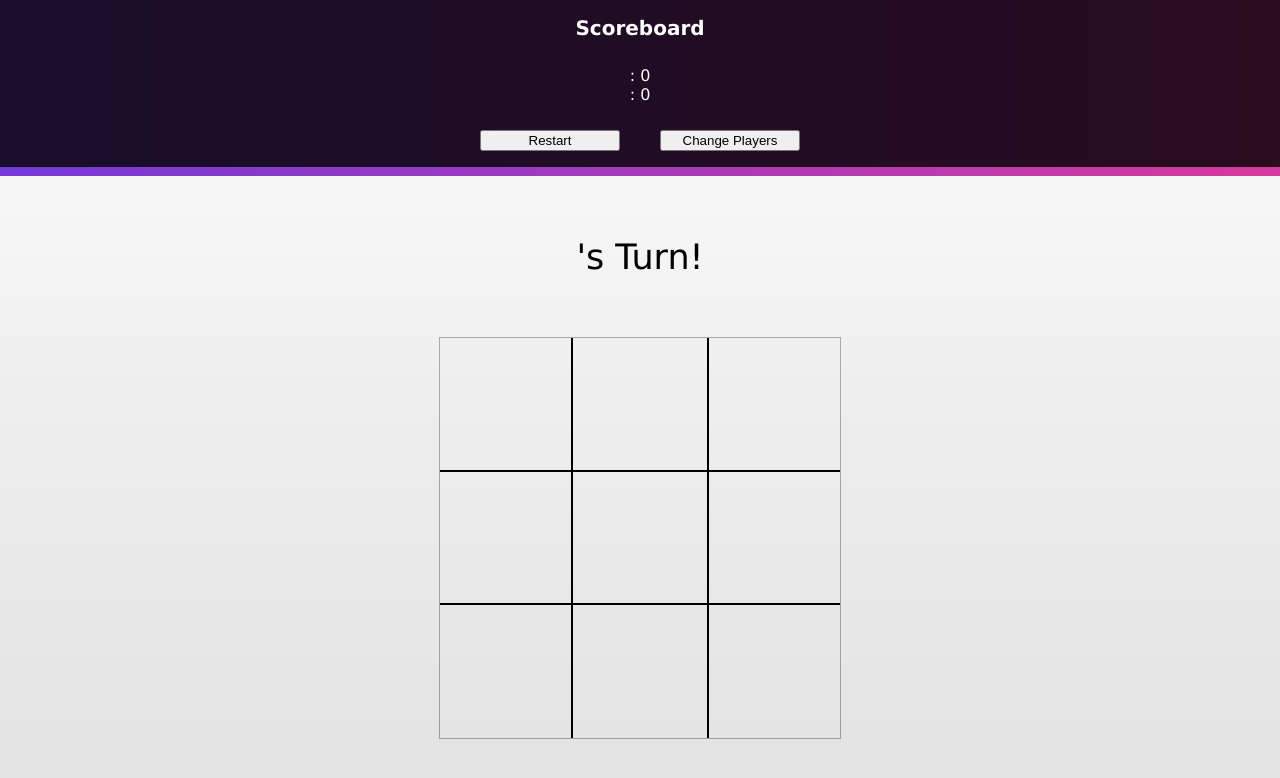
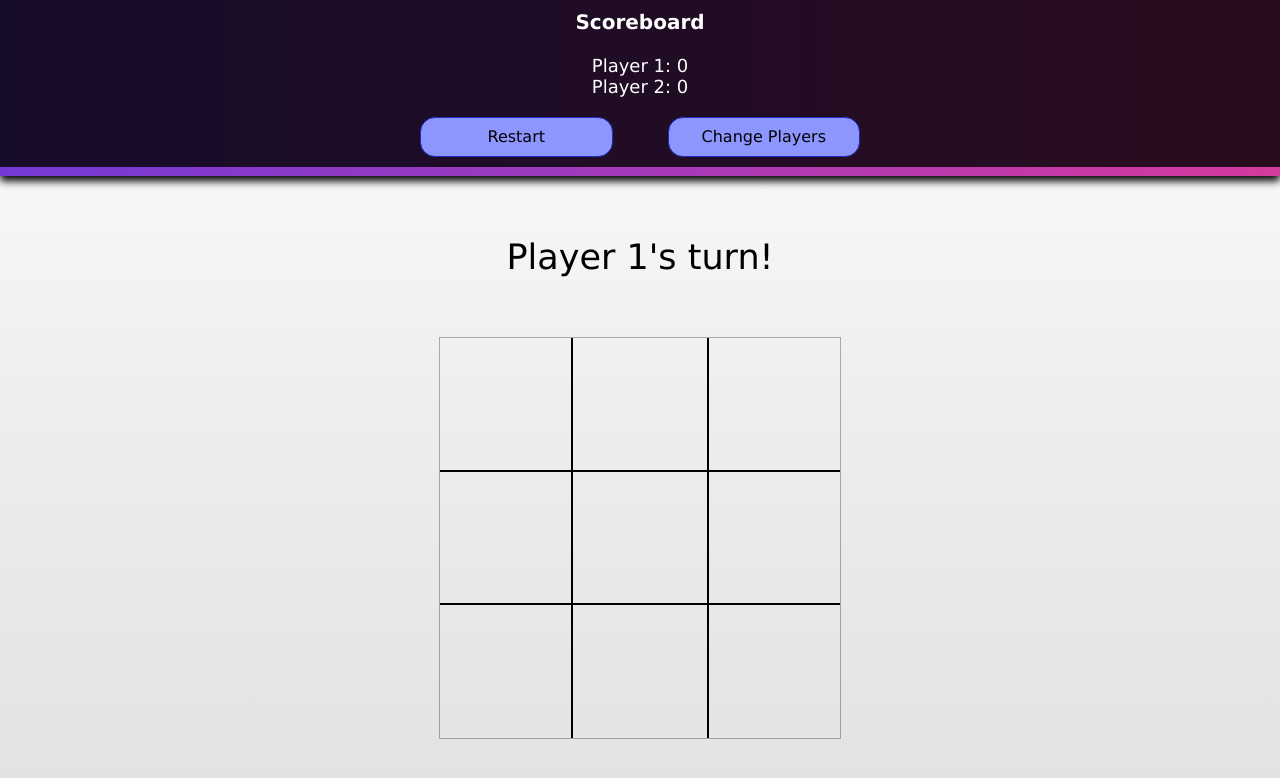
Before and after one commit to ghfinatti/tic-tac-toe, a plain HTML site: page index.html in a window 1280 px wide. Both pictures are taken after a click on the button "Start". Drawn offline with Linux system fonts and the light colour scheme.

Commit message:
first version ready

```diff
--- a/script.js
+++ b/script.js
@@ -62,7 +62,8 @@ const displayController = (() => {
     const playerTwo = document.querySelector('#player2');
     const playerTwoScore = document.querySelector('.player2-score')
     const playerTurn = document.querySelector('.player-turn');
-    const playAgain = document.querySelector('.play-again')
+    const playAgain = document.querySelector('.play-again');
+    const changePlayers = document.querySelector('.change-players');
 
     boardSquares.forEach( (square) => {
         square.addEventListener('click', (e) => {
@@ -84,7 +85,7 @@ const displayController = (() => {
 
             let winner = game.checkForWinner(game.gameboard);
 
-            if (winner != ""){
+            if (winner != "" && game.playPossible == true){
                 if (winner == "X"){
                     playerTurn.textContent = `${game.players[0].name} wins!`
                     game.players[0].score ++
@@ -108,14 +109,40 @@ const displayController = (() => {
         initialScreen.style.animationName = 'slideOut';
         setTimeout(() => {initialScreen.style.visibility = 'hidden'}, 1000);
         gameDiv.style.visibility = 'visible';
-        createPlayer(`${playerOne.value}`, 'X', 0);
-        createPlayer(`${playerTwo.value}`, 'O', 0);
+        game.players = [];
+        if (playerOne.value == ""){
+            game.players[0] = createPlayer('Player 1', 'X', 0);
+        }else{
+            game.players[0] = createPlayer(`${playerOne.value}`, 'X', 0);
+        }
+        if (playerTwo.value == ""){
+            game.players[1] = createPlayer('Player 2', 'O', 0);
+        }else{
+            game.players[1] = createPlayer(`${playerTwo.value}`, 'O', 0);
+        }
+        // game.players[0] = createPlayer(`${playerOne.value}`, 'X', 0);
+        // game.players[1] = createPlayer(`${playerTwo.value}`, 'O', 0);
         playerTurn.textContent = `${playerOne.value}'s Turn!`;
         playerOneScore.textContent = `${game.players[0].name}: ${game.players[0].score}`
         playerTwoScore.textContent = `${game.players[1].name}: ${game.players[1].score}`
+        game.resetGame();
     })
 
     playAgain.addEventListener('click', game.resetGame);
+
+    changePlayers.addEventListener('click', () => {
+        gameDiv.style.visibility = 'hidden';
+        initialScreen.style.animationName = 'slideIn';
+        initialScreen.style.visibility = 'visible';
+        initialScreen.animate([
+            { // from
+              opacity: 0,
+            },
+            { // to
+              opacity: 1,
+            }
+          ], 1000);
+    })
 
     return { boardSquares, playerTurn }
 
--- a/styles.css
+++ b/styles.css
@@ -45,8 +45,8 @@ body{
 .play-buttons{
     display: flex;
     justify-content: space-evenly;
-    width: 400px;
-    min-width: 400px;
+    width: 550px;
+    min-width: 550px;
 }
 
 .game-header-bg{
@@ -69,6 +69,7 @@ body{
     justify-content: space-evenly;
     color: white;
     margin: 10px;
+    font-size: 18px;
 }
 
 .player1-score, .player2-score{
@@ -77,6 +78,7 @@ body{
 
 .play-again, .change-players{
     width: 35%;
+
 }
 
 .game-header{
@@ -85,6 +87,7 @@ body{
     max-height: 180px;
     min-height: 170px;
     background: linear-gradient(90deg, rgba(255,255,255,1) 0%, rgba(116,58,213,1) 0%, rgba(213,58,157,1) 100%, rgba(255,255,255,1) 100%);
+    box-shadow: 0px 5px 8px 0px black;
 }
 
 .sb-title{
@@ -202,7 +205,21 @@ label, input{
 
 button{
     width:75%;
+    display: inline-block;
     align-self: center;
+    border: 1px solid rgba(32, 44, 189, 1);
+    border-radius: 15px;
+    margin: 0;
+    text-decoration: none;
+    background: rgba(141, 150, 255, 1);
+    color: black;
+    font-family: Verdana, Geneva, Tahoma, sans-serif;
+    font-size: 1rem;
+    cursor: pointer;
+    text-align: center;
+    -webkit-appearance: none;
+    -moz-appearance: none;
+    height: 40px;
 }
 
 .game-name{
@@ -214,6 +231,21 @@ button{
     margin-bottom: 50px;
 }
 
+button:hover,
+button:focus {
+    background: rgba(32, 44, 189, 1);
+    border: 1px solid rgba(141, 150, 255, 1);
+}
+
+button:focus {
+    outline: 1px solid #fff;
+    outline-offset: -4px;
+}
+
+button:active {
+    transform: scale(0.99);
+}
+
 @keyframes slideIn{
     from {top: -500px; opacity: 0}
     to {top: 0px; opacity: 1}
```
